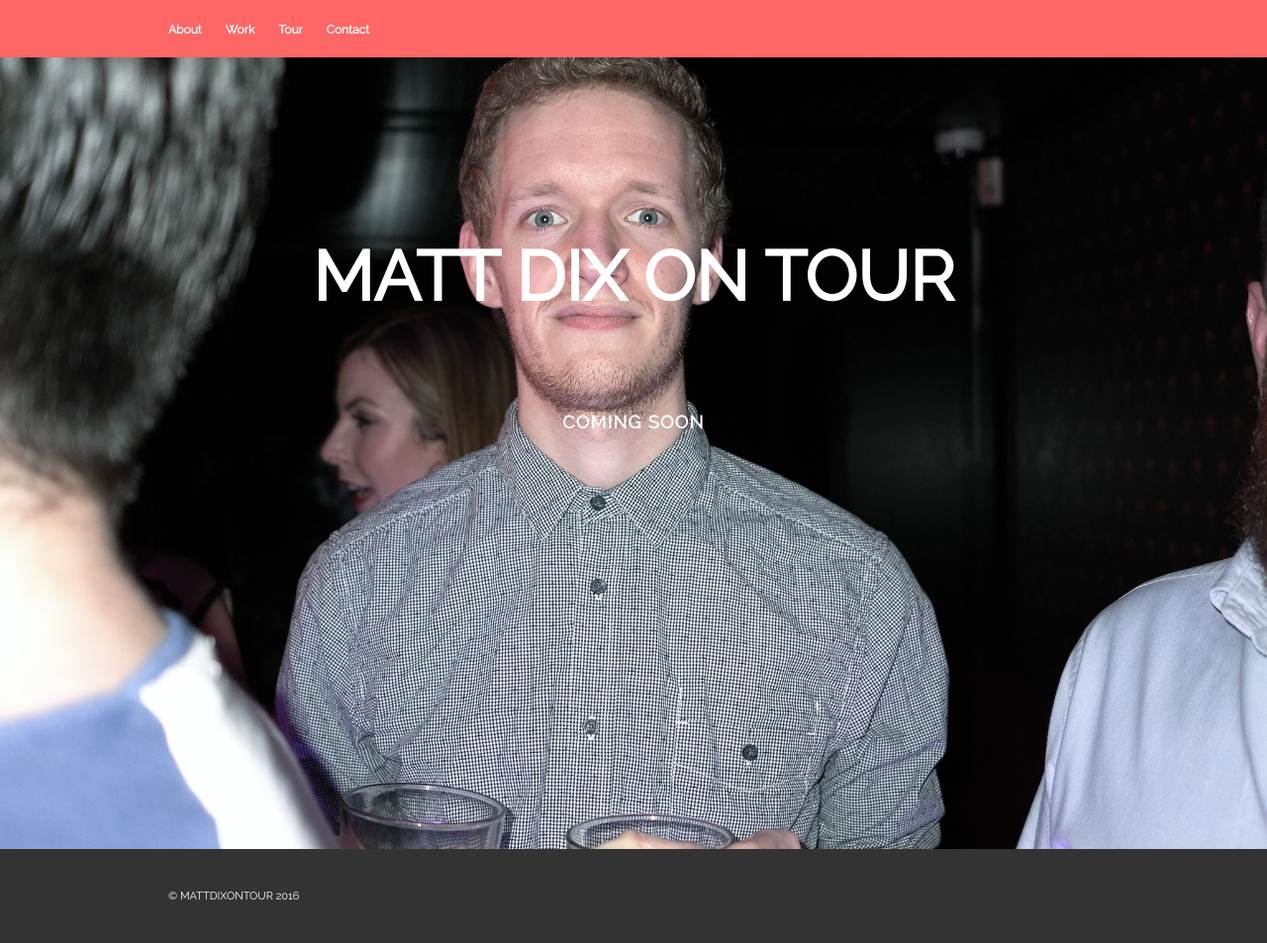
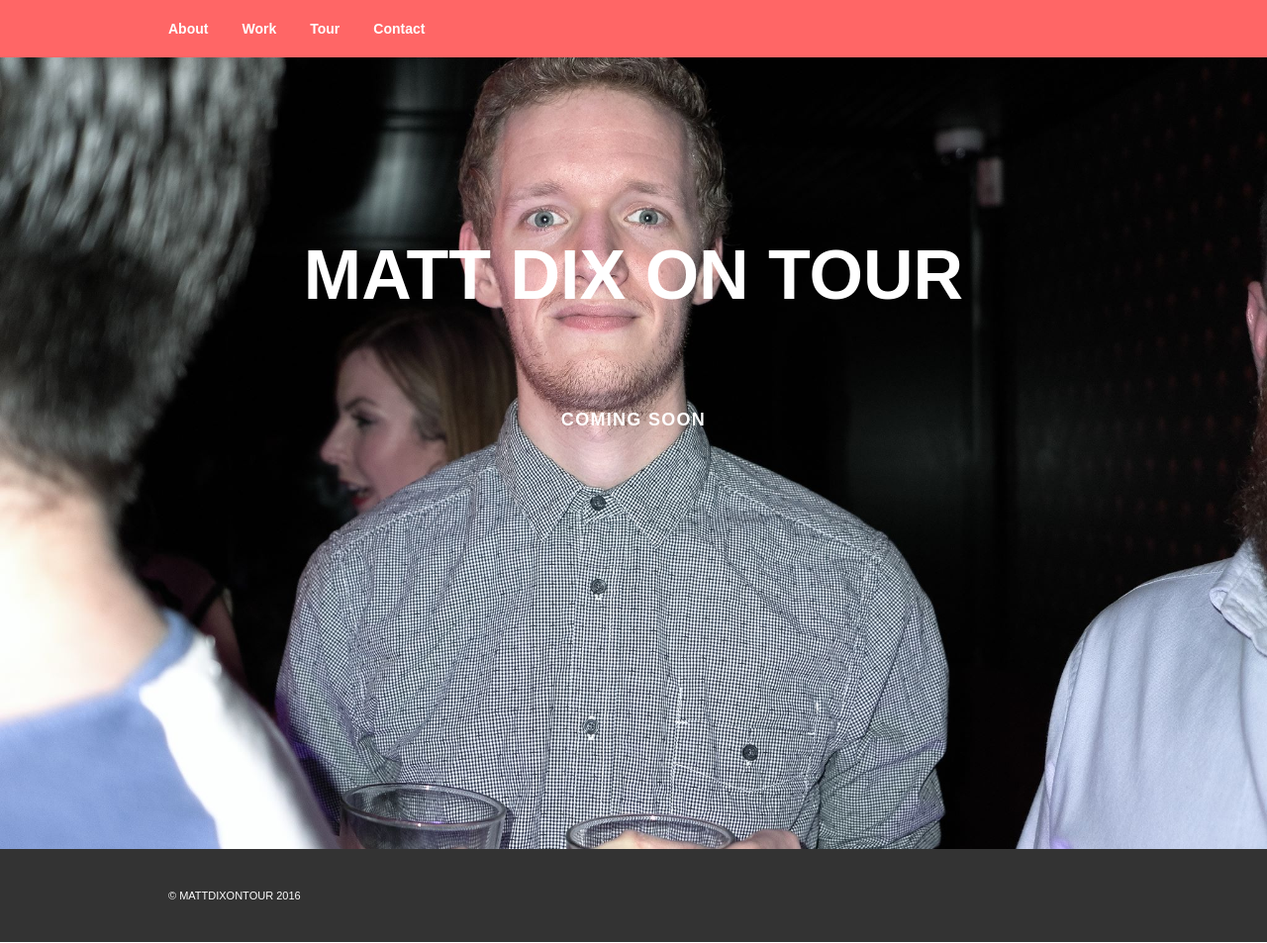
Before and after one commit to robbolopolous/mattdixontour, a plain HTML site: page index.html in a window 1280 px wide. Shown: the whole page at 99% size. Drawn offline with Linux system fonts and the light colour scheme.

Commit message:
Code Updates
More small CSS changes

```diff
--- a/style.css
+++ b/style.css
@@ -29,11 +29,11 @@ html, body {
 
 .nav li {
   color: #fff;
-  font-family: 'Raleway', sans-serif;
+  font-family: 'Futura', 'century-gothic', sans-serif;
   font-weight: 600;
-  font-size: 12px;
+  font-size: 14px;
   display: inline;
-  padding-right: 20px;
+  padding-right: 30px;
 }
 
 .main {
@@ -44,7 +44,7 @@ html, body {
 
 .main h1 {
   color: #ffffff;
-  font-family: 'Raleway', sans-serif;
+  font-family: 'Futura', 'century-gothic', sans-serif;
   font-weight: 600;
   font-size: 70px;
   margin-top: 0;
@@ -54,7 +54,7 @@ html, body {
 
 .btn-main {
   color: #ffffff;
-  font-family: 'Raleway', sans-serif;
+  font-family: 'Futura', 'century-gothic', sans-serif;
   font-weight: 600;
   font-size: 18px;
   letter-spacing: 1.3px;
@@ -71,13 +71,13 @@ html, body {
 .supporting .col {
   float: left;
   width: 33%;
-  font-family: 'Raleway', sans-serif;
+  font-family: 'Futura', 'century-gothic', sans-serif;
   text-align: center;
 }
 
 .supporting h2 {
   color: #ffffff;
-  font-family: 'Raleway', sans-serif;
+  font-family: 'Futura', 'century-gothic', sans-serif;
   font-weight: 600;
   font-size: 18px;
   text-transform: uppercase;
@@ -98,7 +98,7 @@ html, body {
 }
 
 .footer p {
-  font-family: 'Raleway', sans-serif;
+  font-family: 'Futura', 'century-gothic', sans-serif;
   text-transform: uppercase;
   font-size: 11px;
 }
```
